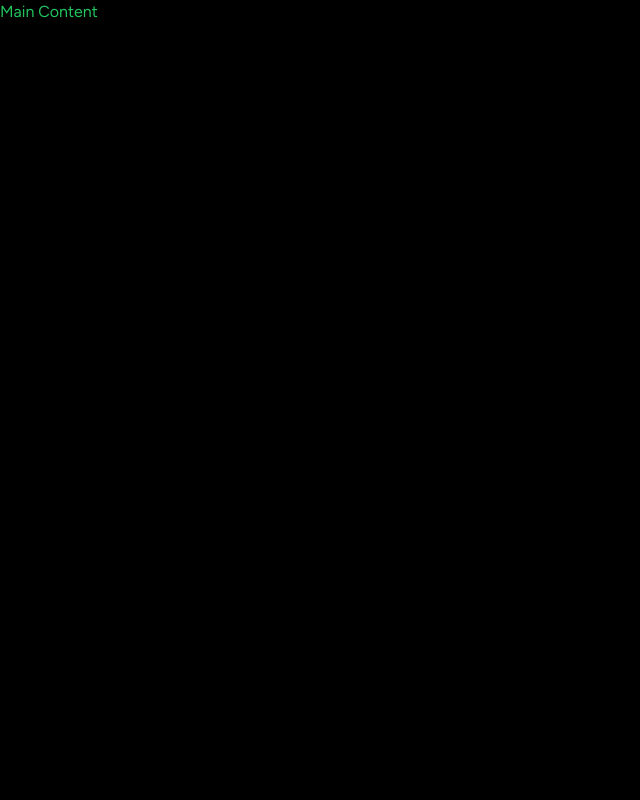
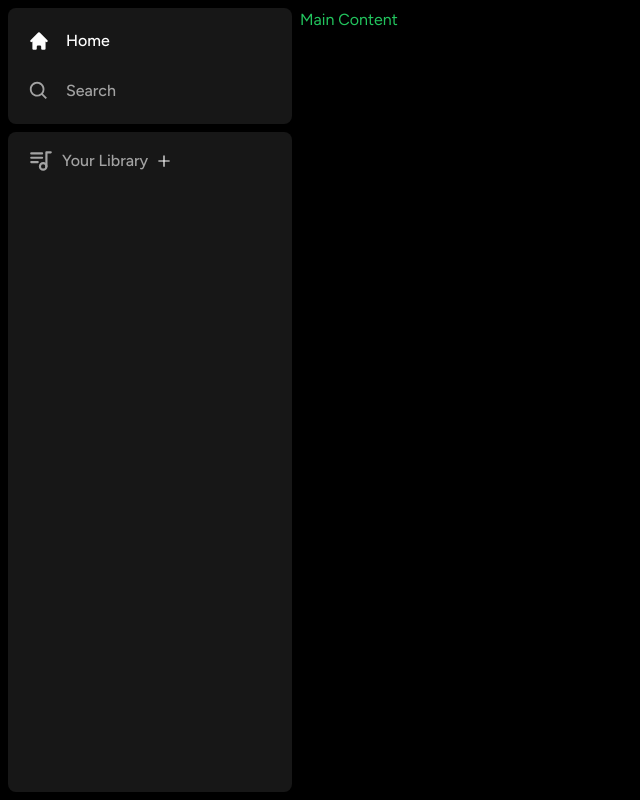
Before and after one commit to gnikkoch96/nextjs-spotify-clone, a Next.js app: page / in a window 1280 px wide. Shown: the whole page, without its empty margins (0-640 px from the left). Built offline with nearby package versions, Linux system fonts and the light colour scheme.

Commit message:
add library and box components

```diff
--- a/app/layout.tsx
+++ b/app/layout.tsx
@@ -1,6 +1,7 @@
 import type { Metadata } from "next";
 import {Figtree} from "next/font/google";
 import "./globals.css";
+import Sidebar from "@/components/Sidebar";
 
 const font = Figtree({subsets: ['latin']});
 
@@ -19,7 +20,9 @@
       <body
         className={font.className}
       >
-        {children}
+        <Sidebar>
+            {children}
+        </Sidebar>
       </body>
     </html>
   );
--- /dev/null
+++ b/components/Box.tsx
@@ -0,0 +1,14 @@
+import {twMerge} from "tailwind-merge";
+
+interface BoxProps{
+    children: React.ReactNode;
+    className?: string;
+}
+
+export default function Box({children, className}: BoxProps){
+    return (
+        <div className={twMerge(`bg-neutral-900 rounded-lg h-fit w-full`, className)}>
+            {children}
+        </div>
+    )
+}
--- /dev/null
+++ b/components/Library.tsx
@@ -0,0 +1,24 @@
+'use client';
+
+import {TbPlaylist} from "react-icons/tb";
+import {AiOutlinePlus} from "react-icons/ai";
+
+export default function Library(){
+    const onClick = () => {
+      // handle upload later
+    };
+
+    return (
+        <div className="flex flex-col">
+            <div className="flex items-center justify-between px-5 pt-4">
+                <div className="inline-flex items-center gap-x-2">
+                    <TbPlaylist className="text-neutral-400" size={26}/>
+                    <p className="text-neutral-400 font-medium text-md">
+                        Your Library
+                    </p>
+                    <AiOutlinePlus />
+                </div>
+            </div>
+        </div>
+    )
+}
--- a/components/Sidebar.tsx
+++ b/components/Sidebar.tsx
@@ -0,0 +1,51 @@
+'use client';
+
+import React, {useMemo} from "react";
+import {usePathname} from "next/navigation";
+import {HiHome} from "react-icons/hi";
+import {BiSearch} from "react-icons/bi";
+import Box from '@/components/Box';
+import SidebarItem from "@/components/SidebarItem";
+import Library from "@/components/Library";
+
+interface SidebarProps{
+    children: React.ReactNode;
+}
+
+export default function Sidebar({children}: SidebarProps){
+    const pathname = usePathname();
+    const routes = useMemo(() => [
+        {
+            icon: HiHome,
+            label: 'Home',
+            active: pathname !== '/search',
+            href: '/',
+        },
+        {
+            icon: BiSearch,
+            label: 'Search',
+            active: pathname == '/search',
+            href: '/search',
+        }
+    ], [pathname]);
+
+    return (
+        <div className="flex h-full">
+            <div className="hidden md:flex flex-col gap-y-2 bg-black h-full w-[300px] p-2">
+                <Box>
+                    <div className="flex flex-col gap-y-4 px-5 py-4">
+                        {routes.map((item) => (
+                            <SidebarItem key={item.label} {...item}/>
+                        ))}
+                    </div>
+                </Box>
+                <Box className="overflow-y-auto h-full">
+                    <Library />
+                </Box>
+            </div>
+            <main className="h-full flex-1 overflow-y-auto py-2">
+                {children}
+            </main>
+        </div>
+    );
+}
--- /dev/null
+++ b/components/SidebarItem.tsx
@@ -0,0 +1,24 @@
+import {IconType} from "react-icons";
+import Link from "next/link";
+import {twMerge} from "tailwind-merge";
+
+interface SidebarItemProps{
+    icon: IconType;
+    label: string;
+    active: boolean;
+    href: string;
+}
+
+export default function SidebarItem({icon: Icon, label, active, href} : SidebarItemProps){
+    return (
+        <Link href={href}
+                className={twMerge(`flex flex-row h-auto items-center w-full
+                                gap-x-4 text-md font-medium cursor-pointer hover:text-white
+                                transition text-neutral-400 py-1`,
+                                active && 'text-white')}
+        >
+            <Icon size={26}/>
+            <p className="truncate w-full">{label}</p>
+        </Link>
+    );
+}
```
Also changed, not shown: package.json (+6 -4 lines), 1 other file (tests, documents, lock files or other folders).
